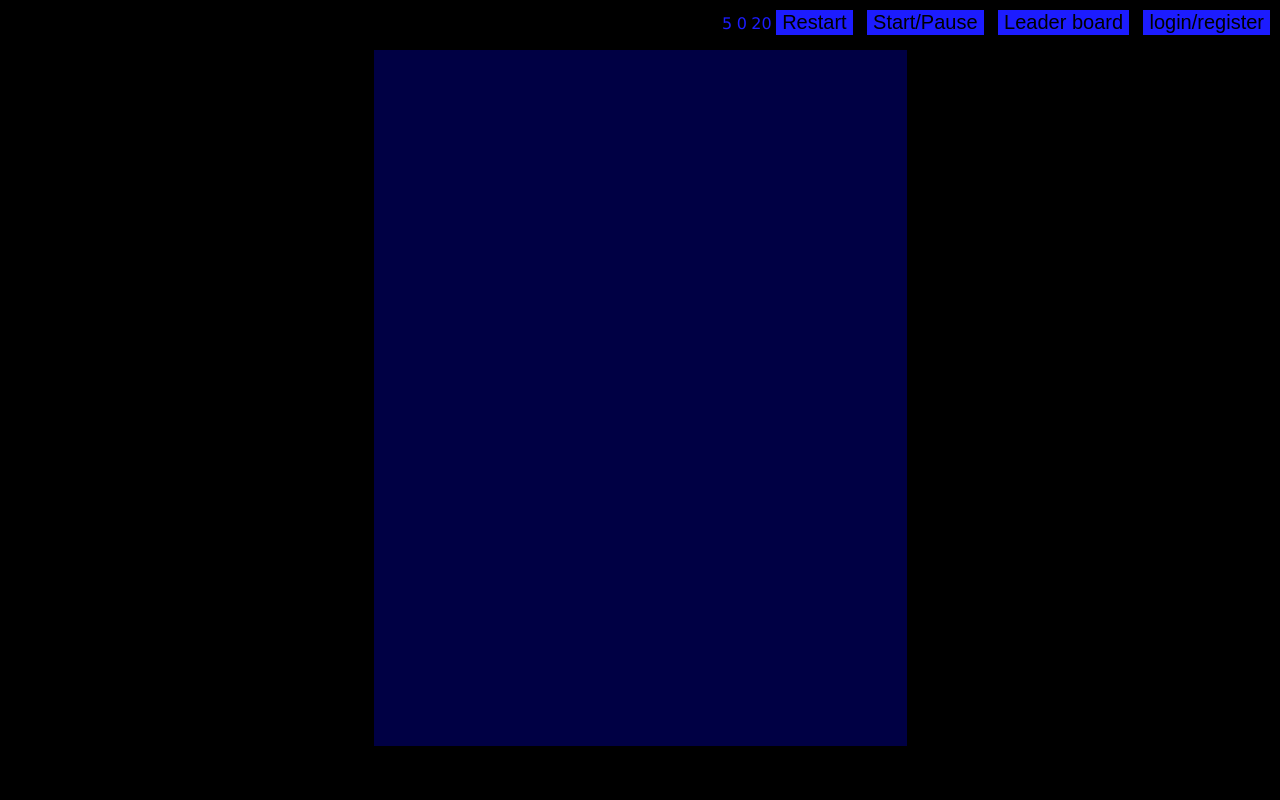
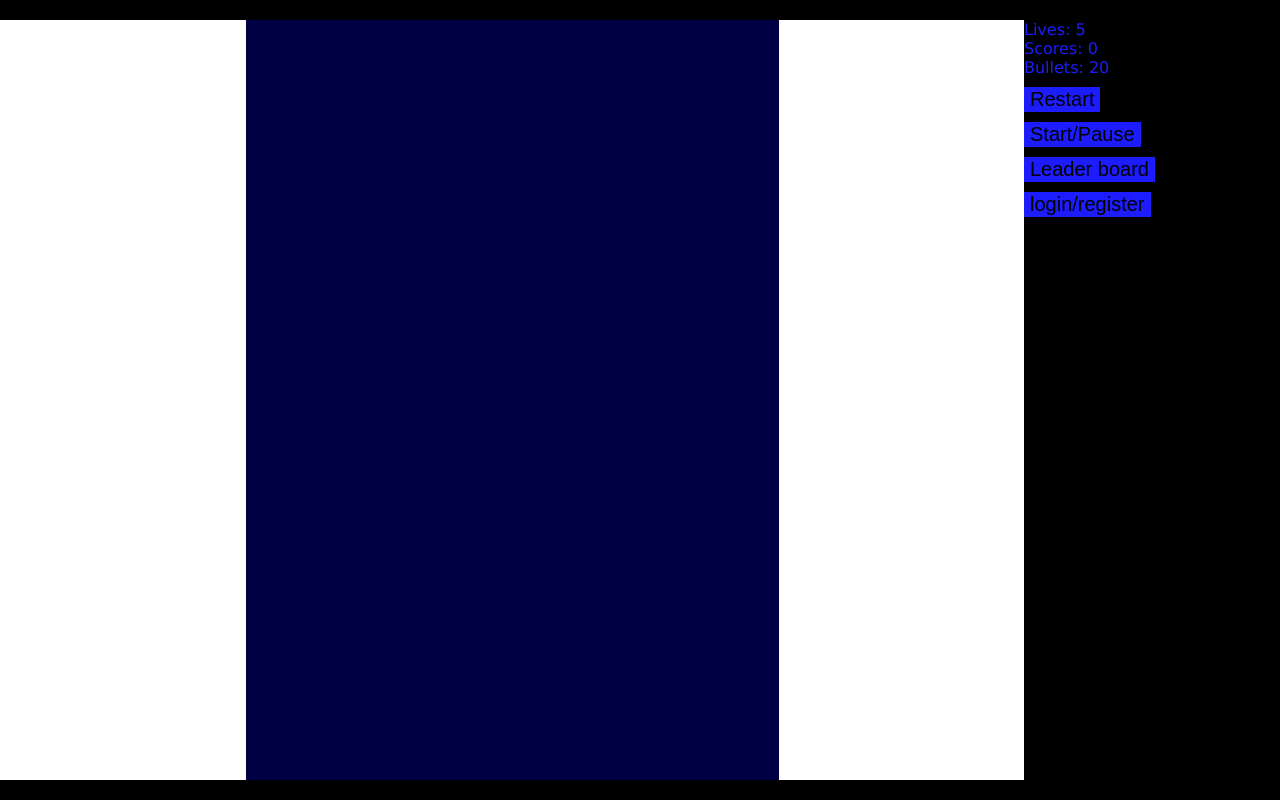
Before and after one commit to dartrhevan/WebGame, a website with bundled scripts: page public/index.html in a window 1280 px wide. Built offline with nearby package versions, Linux system fonts and the light colour scheme; files whose address does not match are found by name.

Commit message:
layout upgrade

```diff
--- a/public/index.html
+++ b/public/index.html
@@ -10,15 +10,6 @@
     <meta name="viewport" content="width=device-width, initial-scale=1">
 </head>
 <body>
-<header align="end">
-    <span id="lives">5</span>
-    <span id="scores">0</span>
-    <span id="bullets">20</span>
-    <button id="restartBut">Restart</button>
-    <button id="startBut">Start/Pause</button>
-    <button id="leads" onclick="showLeaderBoard()">Leader board</button>
-    <button id="logBut" onclick="showLoginForm()">login/register</button>
-</header>
 <div id="authForm">
     <div id="switcher">
         <div id="login"  class="current-switch">Log in</div>
@@ -57,6 +48,7 @@
     <br/>
     <br/>
     <details>
+        <summary>Change password</summary>
         <label>New password</label>
         <input required="required" name="password" id="newPass" type="password"/>
         <br/>
@@ -78,9 +70,22 @@
         <div>Date</div>
     </div>
 </div>
+<header>
+
+</header>
 <div align="center">
     <canvas id="canvas" ></canvas>
 </div>
+
+<section >
+    <div>Lives: <span id="lives">5</span></div>
+    <div>Scores: <span id="scores">0</span></div>
+    <div>Bullets: <span id="bullets">20</span></div>
+    <button id="restartBut">Restart</button>
+    <button id="startBut">Start/Pause</button>
+    <button id="leads" onclick="showLeaderBoard()">Leader board</button>
+    <button id="logBut" onclick="showLoginForm()">login/register</button>
+</section>
 <footer>
     WebGame
 </footer>
--- a/public/javascripts/handlers.js
+++ b/public/javascripts/handlers.js
@@ -147,7 +147,8 @@ function showLeaderBoard()
     fetch('/get_records')
         .then(resp => resp.json())
         .then(rec => {
-            //$('#list').empty();
+            $('#list').empty();
+            $("#list").append('<div>Username</div><div>Scores</div><div>Date</div>');
             rec.forEach(r => $('#list').append(`<div>${r.username}</div><div>${r.scores}</div><div>${r.date}</div>`));
             toggleForm("#leaderBoard");
         })
--- a/public/javascripts/resize.js
+++ b/public/javascripts/resize.js
@@ -1,7 +1,9 @@
 export function resize(g) {
     const canvas = document.getElementById('canvas');
     canvas.width = Math.min(window.innerWidth, window.innerHeight / 1.5);
-    canvas.height = window.innerHeight - 104;
+    canvas.height = window.innerHeight - 40;
+    canvas.parentElement.style.height = canvas.height + "px";
+
     g.width = canvas.width;
     g.height = canvas.height;
     g.generateBackground();
--- a/public/stylesheets/style.css
+++ b/public/stylesheets/style.css
@@ -1,9 +1,9 @@
 body {
   font: 14px "Lucida Grande", Helvetica, Arial, sans-serif;
   display: grid;
-  grid-template-rows: 50px 1fr 50px;
+  grid-template-rows: 20px 1fr 20px;
+  grid-template-columns: 4fr 1fr;
   margin: 0;
-  background-color: #000000;
 }
 
 a {
@@ -14,9 +14,13 @@ a {
   background-color: #000044;
 }
 
-header span {
+section div {
   font-size: 16px;
   color: #1C1CFF;
+}
+
+section button {
+  display: block;
 }
 
 #authForm, #editForm, #leaderBoard {
@@ -45,7 +49,12 @@ button:hover {
   outline: 2px solid darkblue;
 }
 
-header, footer {
+section {
+  background: black;
+}
+
+footer, header {
+  grid-column: 3 span;
   background: black;
   float: right;
 }
@@ -66,12 +75,17 @@ button {
 }
 
 #list>div:nth-child(3n + 2) {
-  background: #1C1CFF;
+  /*background: rgba(169,169,169,0.35);*/
   border-left: 1px solid black;
   border-right: 1px solid black;
 }
 
+#list>div:nth-child(6n + 1), #list>div:nth-child(6n + 2), #list>div:nth-child(6n + 3) {
+  background: rgba(169,169,169,0.35);
+}
+
 #list>div {
+  text-align: center;
   border-top: 1px solid black;
   border-bottom: 1px solid black;
 }
--- a/workers.js
+++ b/workers.js
@@ -7,7 +7,9 @@ const { User, Record } = require('./db');
  * */
 function addRecord(req , res) {
     Record.find(function (err , results) {
-        if (results.length <= 0 || results[0] < req.body.scores) {
+        console.log(results);
+        console.log(req.body);
+        if (results.length <= 0 || results[0].scores < req.body.scores) {
             const rec = new Record();
             rec.userId = req.user._id;
             rec.username = req.user.username;
```
